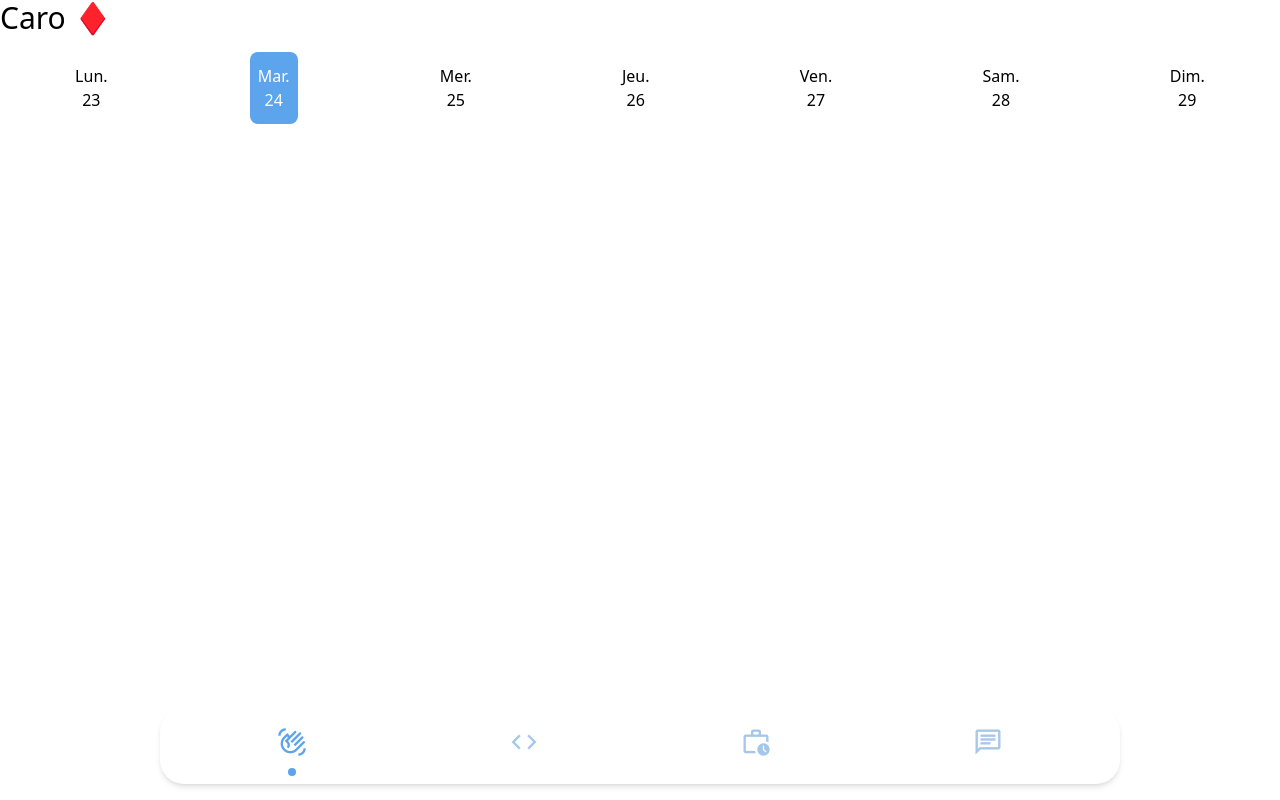
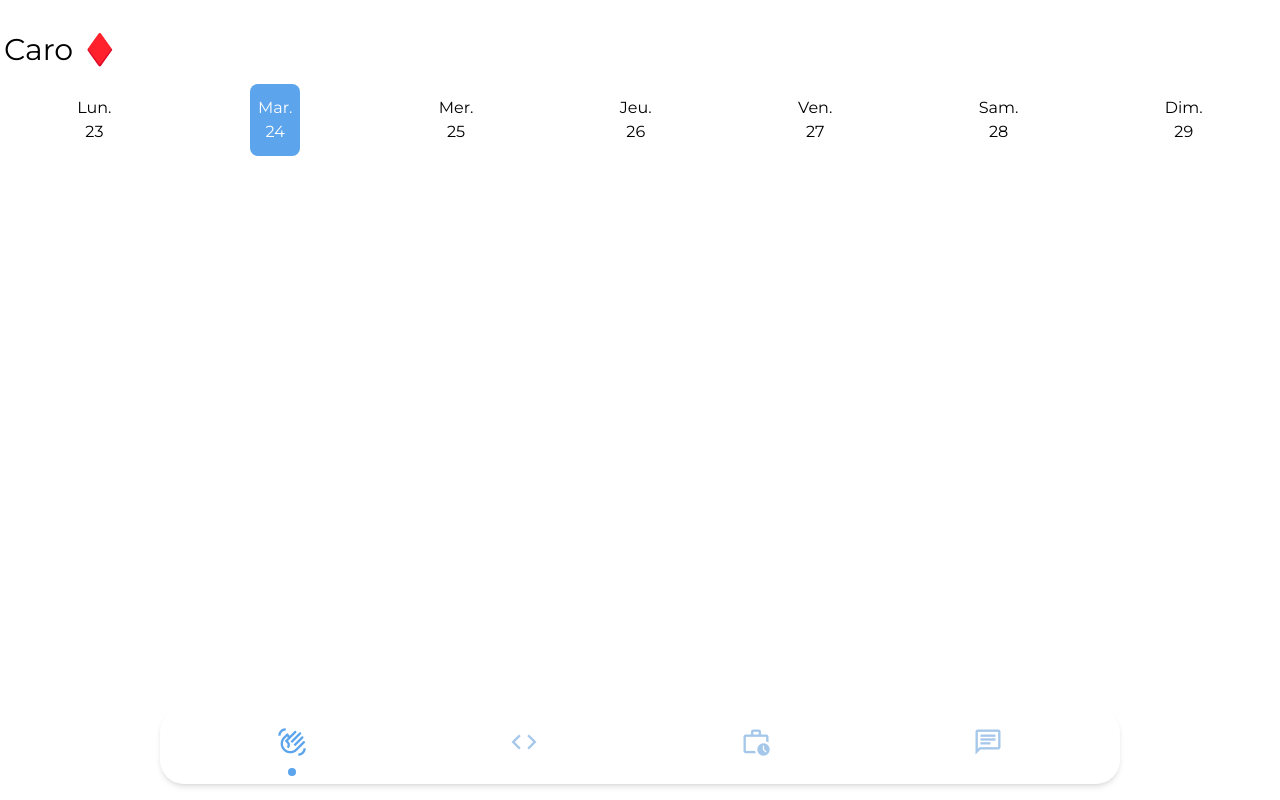
Before and after one commit to Dheliosis/portfolio, a Next.js app: page / in a window 1280 px wide. Built offline with nearby package versions, Linux system fonts and the light colour scheme.

Commit message:
Add font family montserrat

```diff
--- a/src/components/layout.tsx
+++ b/src/components/layout.tsx
@@ -1,8 +1,13 @@
 import Navigation from "./navigation"
+import { Montserrat } from "@next/font/google"
+const monserrat = Montserrat({
+	weight: "400",
+	subsets: ["latin"],
+})
 
 export default function Layout({ children }: any) {
 	return (
-		<div className="bg-white min-h-screen">
+		<div className={`bg-white min-h-screen ${monserrat.className} pt-8 px-1`}>
 			<main>
 				<div className=" min-w-screen flex justify-center">
 					<Navigation />
--- a/tailwind.config.js
+++ b/tailwind.config.js
@@ -7,6 +7,9 @@ module.exports = {
 				"primary-blue": "#5CA4EC",
 				"secondary-blue": "#A5C7EA",
 			},
+			fontFamily: {
+				"Montserrat": ["Montserrat", "ui-sans-serif", "system-ui"]
+			}
 		},
 	},
 	plugins: [],
--- a/tsconfig.json
+++ b/tsconfig.json
@@ -17,7 +17,8 @@
 		"baseUrl": ".",
 		"paths": {
 			"@/*": ["./src/*"]
-		}
+		},
+		"allowSyntheticDefaultImports": true
 	},
 	"include": ["next-env.d.ts", "**/*.ts", "**/*.tsx"],
 	"exclude": ["node_modules"]
```
